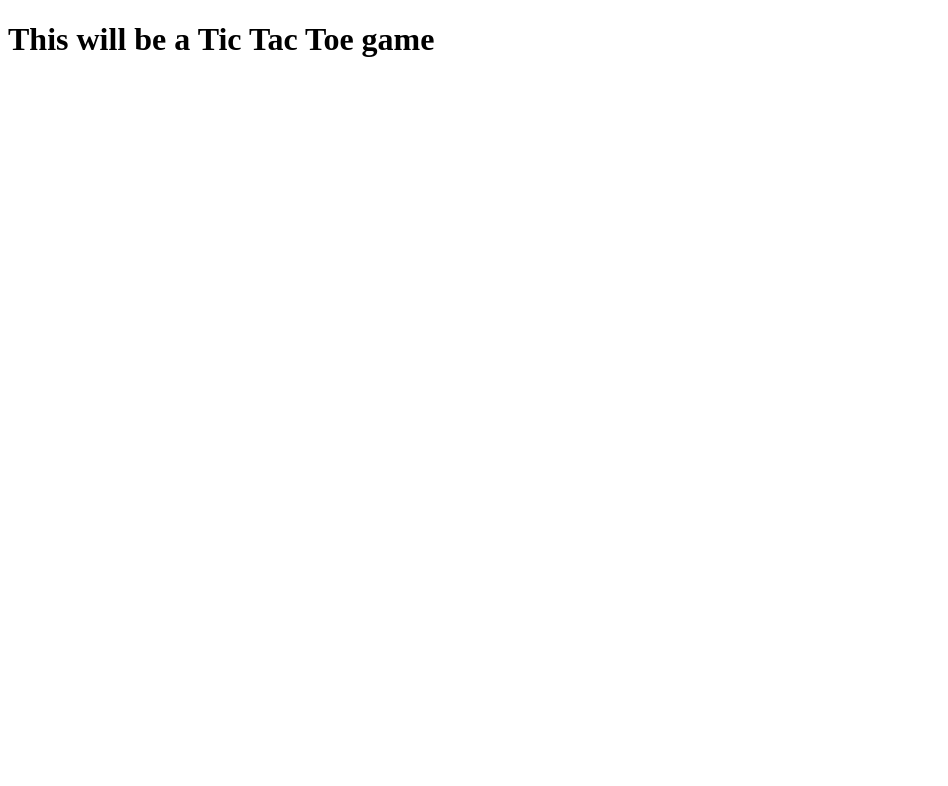
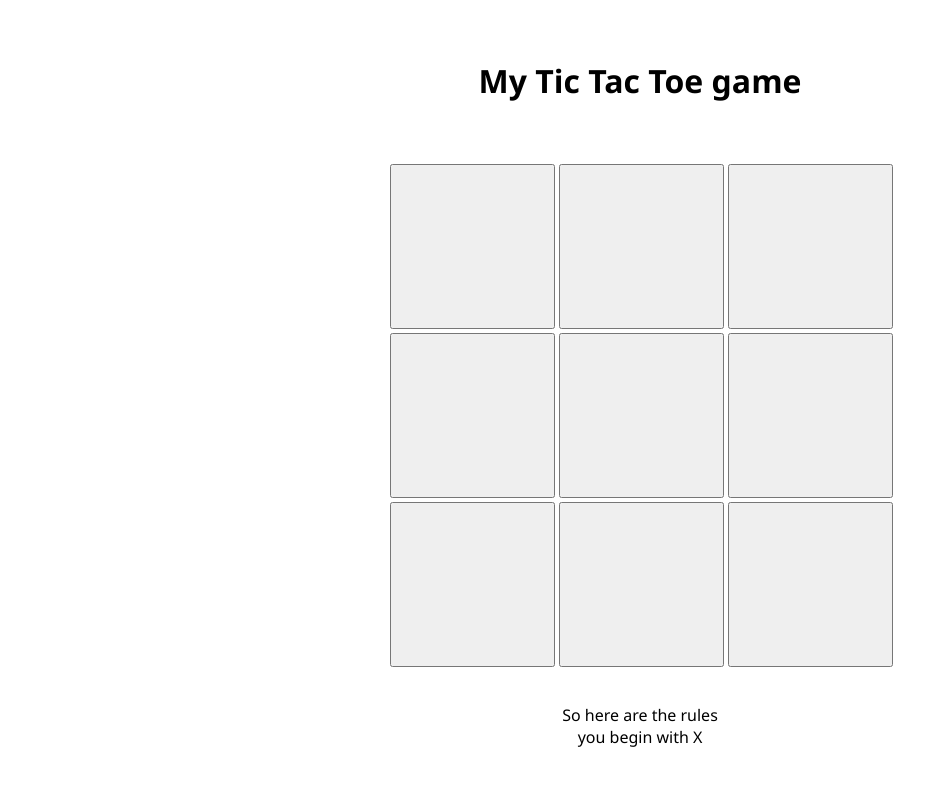
Before and after one commit to Da17iel/Tic-Tac-Toe-in-Javascript, a plain HTML site: page index.html in a window 1280 px wide. Shown: the whole page, without its empty margins (0-948 px from the left). Drawn offline with Linux system fonts and the light colour scheme.

Commit message:
Basic styling and button placement

```diff
--- a/index.html
+++ b/index.html
@@ -9,6 +9,27 @@
     <title>Tic Tac Toe Game</title>
 </head>
 <body>
-    <h1>This will be a Tic Tac Toe game</h1>
+    <div class="website-grid">
+        <div class="website-grid-item"></div>
+        <div class="website-grid-item"><h1>My Tic Tac Toe game</h1></div>
+        <div class="website-grid-item"></div>
+        <div class="website-grid-item"></div>
+        <div class="website-grid-item">
+            <div class="playing-field">
+                <button value="t-l"></button>
+                <button value="t-m"></button>
+                <button value="t-r"></button>
+                <button value="m-l"></button>
+                <button value="m-m"></button>
+                <button value="m-r"></button>
+                <button value="b-l"></button>
+                <button value="b-m"></button>
+                <button value="b-r"></button>
+            </div>
+        </div>
+        <div class="website-grid-item"></div>
+        <div class="website-grid-item"></div>
+        <div class="website-grid-item">So here are the rules<br> you begin with X</div>
+    </div>
 </body>
 </html>
--- a/style.css
+++ b/style.css
@@ -0,0 +1,27 @@
+body {
+    font-family: 'Segoe UI', Tahoma, Geneva, Verdana, sans-serif;
+}
+
+
+
+.website-grid {
+    display: grid;
+    grid-template-columns: 20% auto 20%;
+    padding: 10px;
+    justify-content: center;
+}
+
+.website-grid-item {
+    padding: 20px;
+    text-align: center;
+}
+
+
+.playing-field {
+    display: grid;
+    width: 500px;
+    height: 500px;
+    grid-template-columns: 33% 33% 33%;
+    grid-template-rows: 33% 33% 33%;
+    grid-gap: 4px;
+}
```
